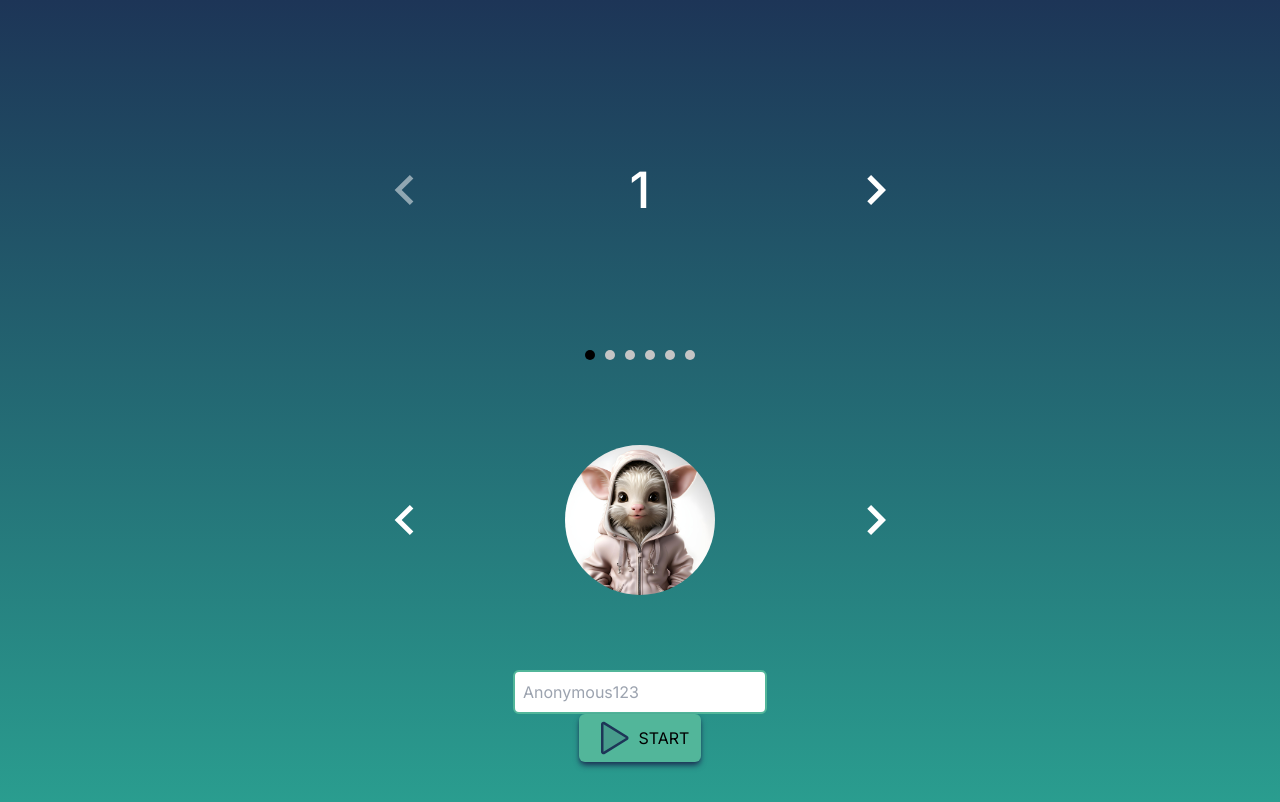
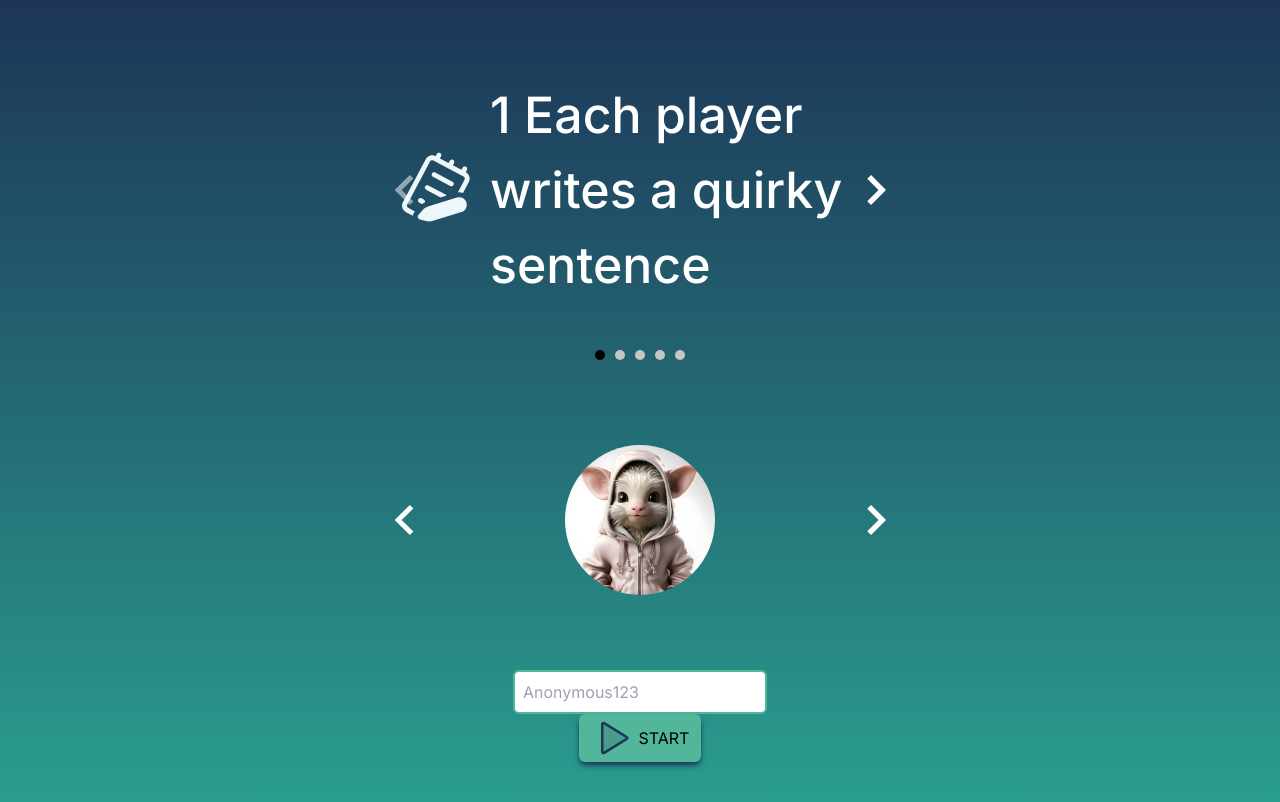
Before and after one commit to dylancobb/in-house-project, a Next.js app: page / in a window 1280 px wide. Built offline with nearby package versions, Linux system fonts and the light colour scheme.

Commit message:
Display instructions working, needs styling

```diff
--- a/app/components/InstructionsSlider/InstructionsSlider.tsx
+++ b/app/components/InstructionsSlider/InstructionsSlider.tsx
@@ -3,6 +3,9 @@ import './styles.css';
 import { useKeenSlider } from 'keen-slider/react';
 import 'keen-slider/keen-slider.min.css';
 import Image from 'next/image';
+import { icons } from '@/public/images/sliderIcons/sliderIcons';
+
+console.log(icons);
 
 export default function App() {
   const [currentSlide, setCurrentSlide] = React.useState(0);
@@ -21,12 +24,18 @@ export default function App() {
     <>
       <div className="navigation-wrapper">
         <div ref={sliderRef} className="keen-slider">
-          <div className="keen-slider__slide number-slide1">1</div>
-          <div className="keen-slider__slide number-slide2">2</div>
-          <div className="keen-slider__slide number-slide3">3</div>
-          <div className="keen-slider__slide number-slide4">4</div>
-          <div className="keen-slider__slide number-slide5">5</div>
-          <div className="keen-slider__slide number-slide6">6</div>
+          {icons.map((element) => (
+            <div key={element.url} className="keen-slider__slide number-slide1">
+              <Image
+                src={element.url}
+                width={150}
+                height={150}
+                alt="avatar"
+                priority={true}
+              />
+              <p>{element.message}</p>
+            </div>
+          ))}
         </div>
         {loaded && instanceRef.current && (
           <>
```
